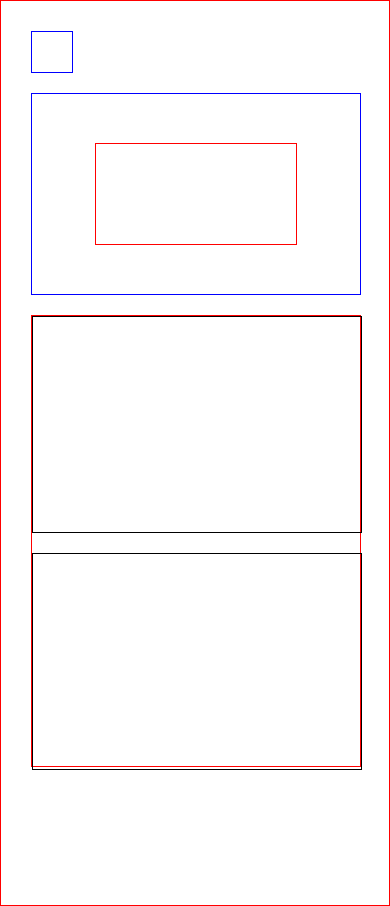
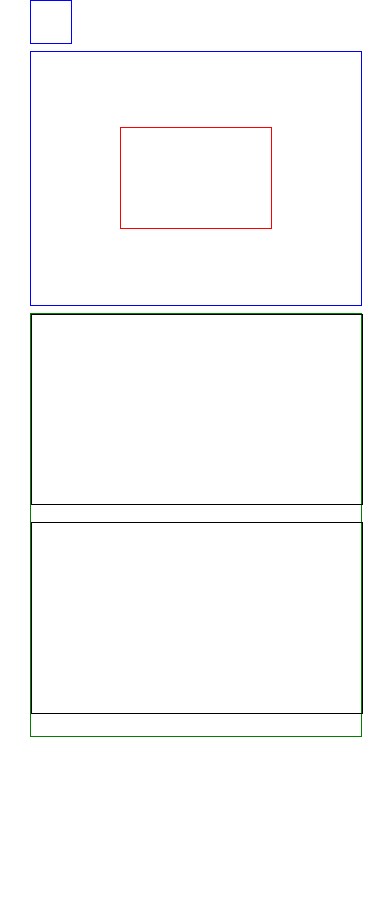
Before and after one commit to fga-eps-mds/2020.1-VC_Usuario-FrontEnd, a Vue app: page /login in a window 390 px wide. After the commit the page ends 844 px from the top, so only its background shows below. Built offline with nearby package versions, Linux system fonts and the light colour scheme.

Commit message:
#115 Afinando e ajustando tamando dos elementos da página para serem responsivos a altura da tela - Login

```diff
--- a/src/views/Login.vue
+++ b/src/views/Login.vue
@@ -1,15 +1,17 @@
 <template>
     <div class="divLogin">
         <div class="botaoVoltar">
-                 <!-- <img src="../assets/wordmarkIcon.png"> -->
+
         </div>
+
         <div class="divLogo">
-                <div class="Logo">
+            <div class="logo">
 
             </div>
         </div>
+
         <form action="">
-                <div class="inputFields">
+            <div class="inputCampos">
 
             </div>
 
@@ -26,57 +28,53 @@
 </script>
 
 <style lang="scss" scoped>
-    template{
+    .divLogin{
+        /* border: 1px solid red; */
         height: 100%;
+        max-width: 600px;
+        min-height: 600px;
+        margin: 0 30px;
+        padding: 0;
+    }
+
+    .botaoVoltar{
         border: 1px solid blue;
+        height: 5%;
+        top: 0;
+        left: 0;
+        width: 40px;
     }
-    .divLogin{
+
+    .divLogo{
+        width: 100%;
+        height: 30%;
+        margin-top: 2%;
+        display: flex;
+        border: 1px solid blue;
+
+        & .logo{
+            width: 150px;
+            height: 100px;
+            margin: auto;
             border: 1px solid red;
-        height: 100%;
-        padding: 30px;
-        display: block;
-        & form{
+        }
+    }
+
+    form{
         width: 100%;
-            height:450px;
-            margin-top: 20px;
-            border: 1px solid red;
-            & .inputFields{
+        height: 50%;
+        margin-top: 2%;
+        border: 1px solid green;
+        & .inputCampos{
             width: 100%;
-                height: 215px;
+            height: 45%;
             border: 1px solid black;
         }
         & .botoesOpcoes{
             width: 100%;
-                height: 215px;
-                margin-top: 20px;
+            height: 45%;
+            margin-top: 5%;
             border: 1px solid black;
         }
     }
-    }
-    .botaoVoltar{
-        border: 1px solid blue;
-        height: 40px;
-        top: 0;
-        left: 0;
-        width: 40px;
-    }
-    .divLogo{
-        width: 100%;
-        height: 200px;
-        margin-top: 20px;
-        display: flex;
-        border: 1px solid blue;
-    }
-    .Logo{
-        width: 200px;
-        height: 100px;
-        margin: auto;
-        border: 1px solid red;
-    }
-    form{
-
-    }
-
-
-
 </style>
```
Lines whose indentation alone changed are shown as unchanged.
